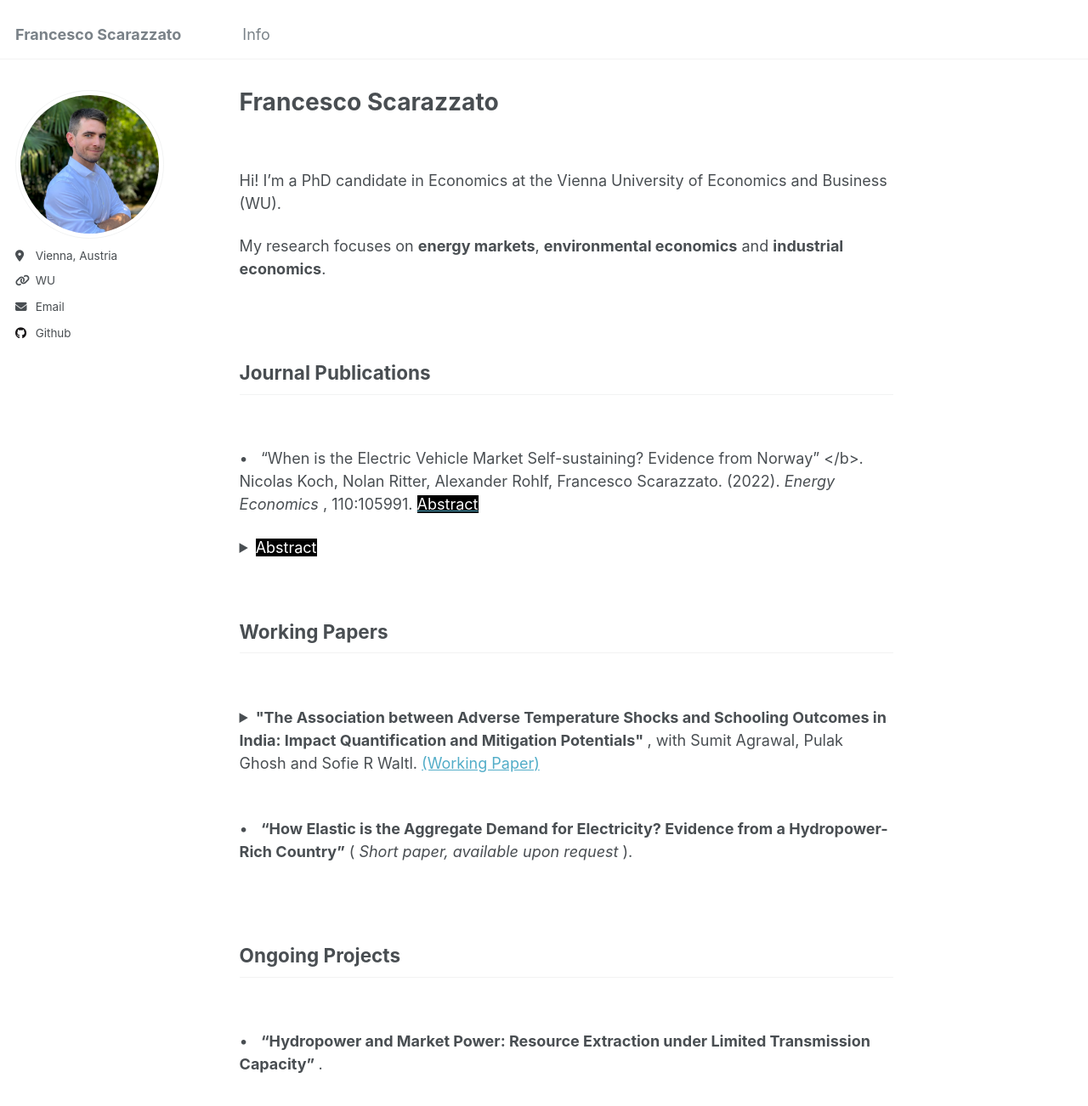
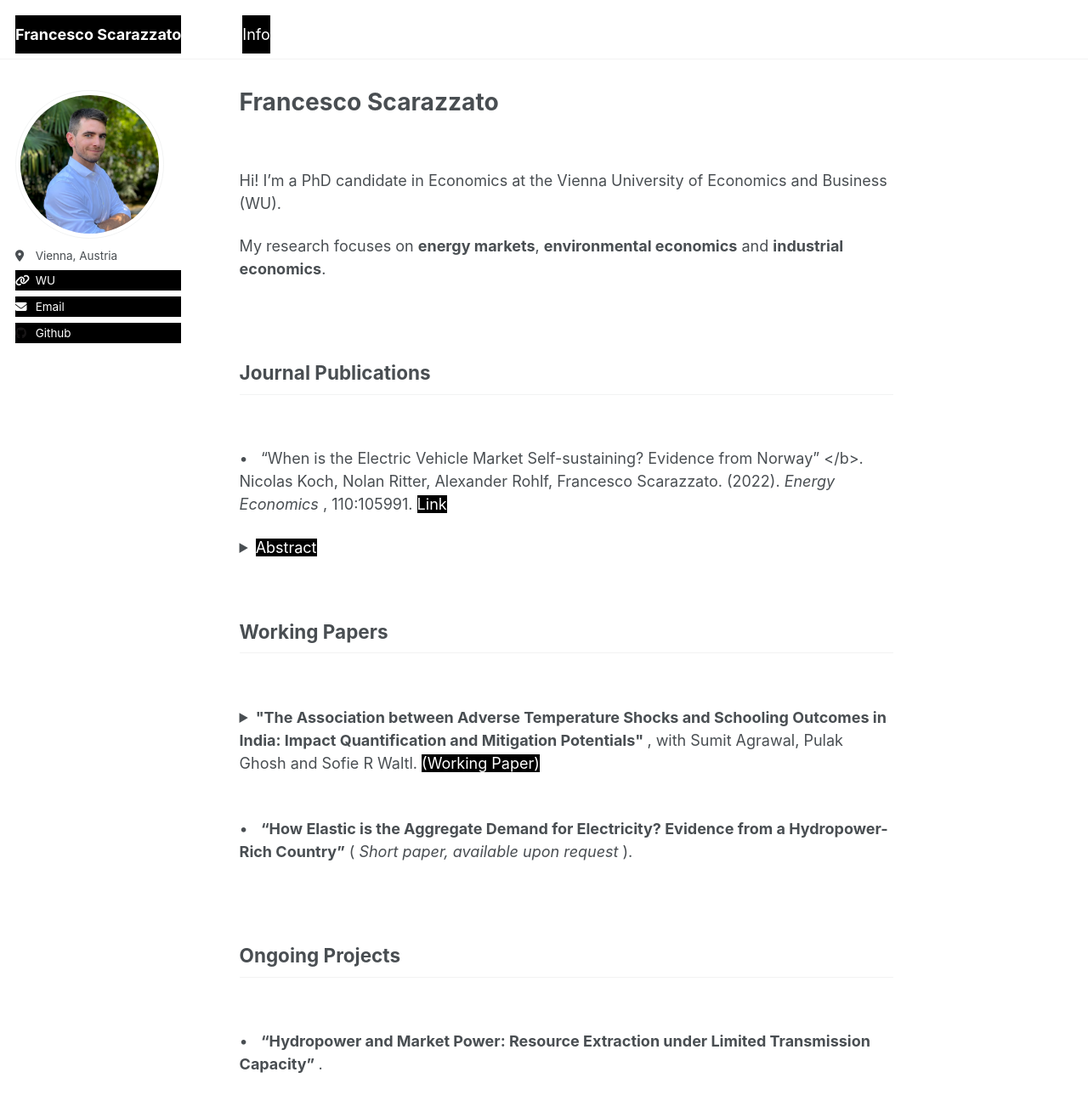
Before and after one commit to fscarazzato/fscarazzato.github.io, a Jekyll site: the page built from _pages/about.md, in a window 1280 px wide and 1400 px high. Shown: the top 1302 px of the window at 85% size. Built offline with Jekyll 4.4.1, drawn with Linux system fonts in a browser that asks for light colours.

Commit message:
link code change

```diff
--- a/_pages/about.md
+++ b/_pages/about.md
@@ -11,6 +11,13 @@ mark {
   background-color: black;
   color: white;
 }
+
+a:link {
+  color: white;
+  background-color: black;
+  text-decoration: none;
+}
+
 </style>
 
 <br>
@@ -28,11 +35,11 @@ Journal Publications
 <br>
 
 &#x2022; &nbsp; "When is the Electric Vehicle Market Self-sustaining? Evidence from Norway" </b>.
-Nicolas Koch, Nolan Ritter, Alexander Rohlf, Francesco Scarazzato. (2022). <i> Energy Economics </i>, 110:105991. <a href="https://doi.org/10.1016/j.eneco.2022.105991"> <mark>Abstract</mark> </a>
+Nicolas Koch, Nolan Ritter, Alexander Rohlf, Francesco Scarazzato. (2022). <i> Energy Economics </i>, 110:105991. <a href="https://doi.org/10.1016/j.eneco.2022.105991"> Link </a>
 
 <details>
 
-<summary> <mark>Abstract</mark> </summary>
+<summary> <mark> Abstract </mark> </summary>
 
 <br>
 
```
